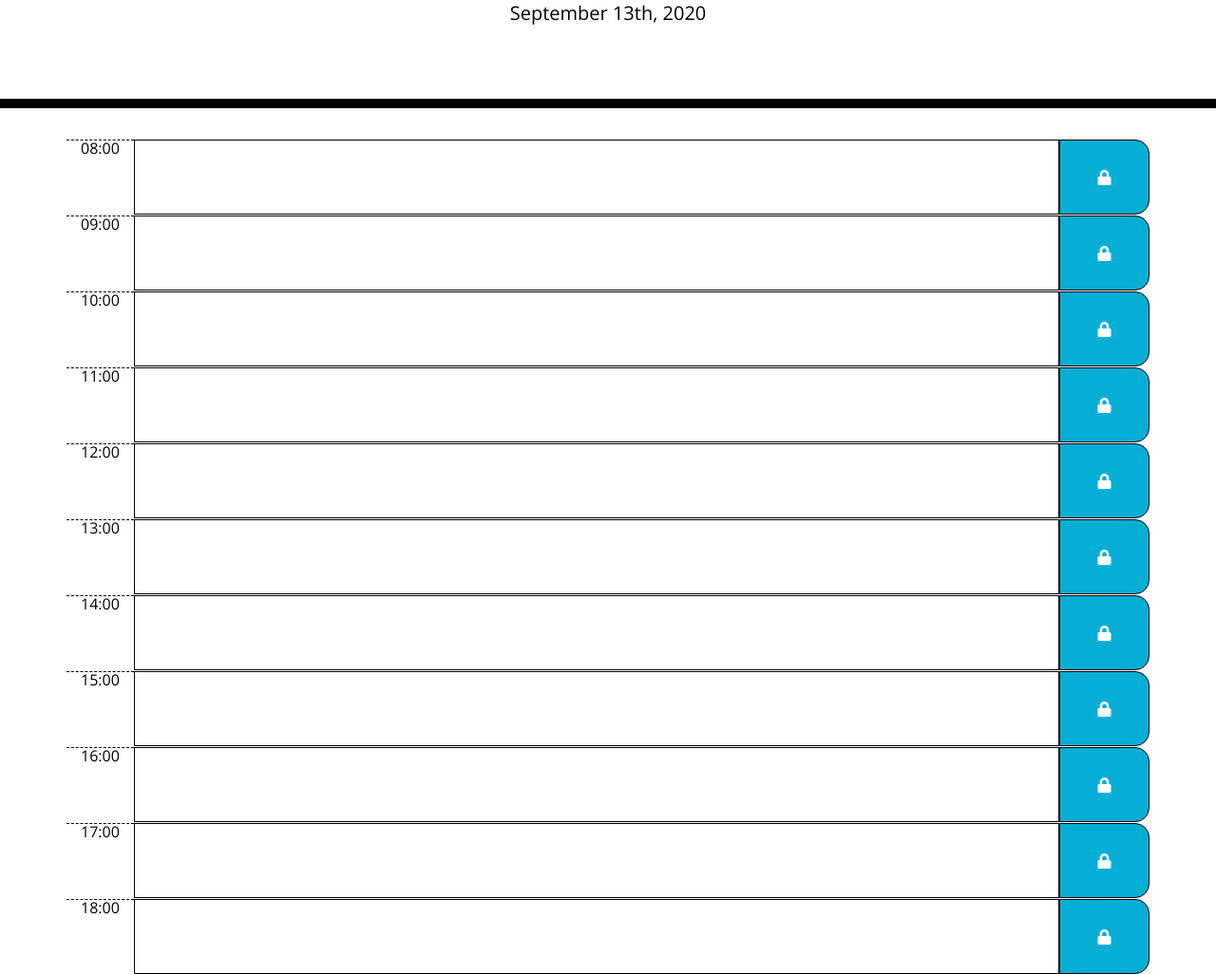
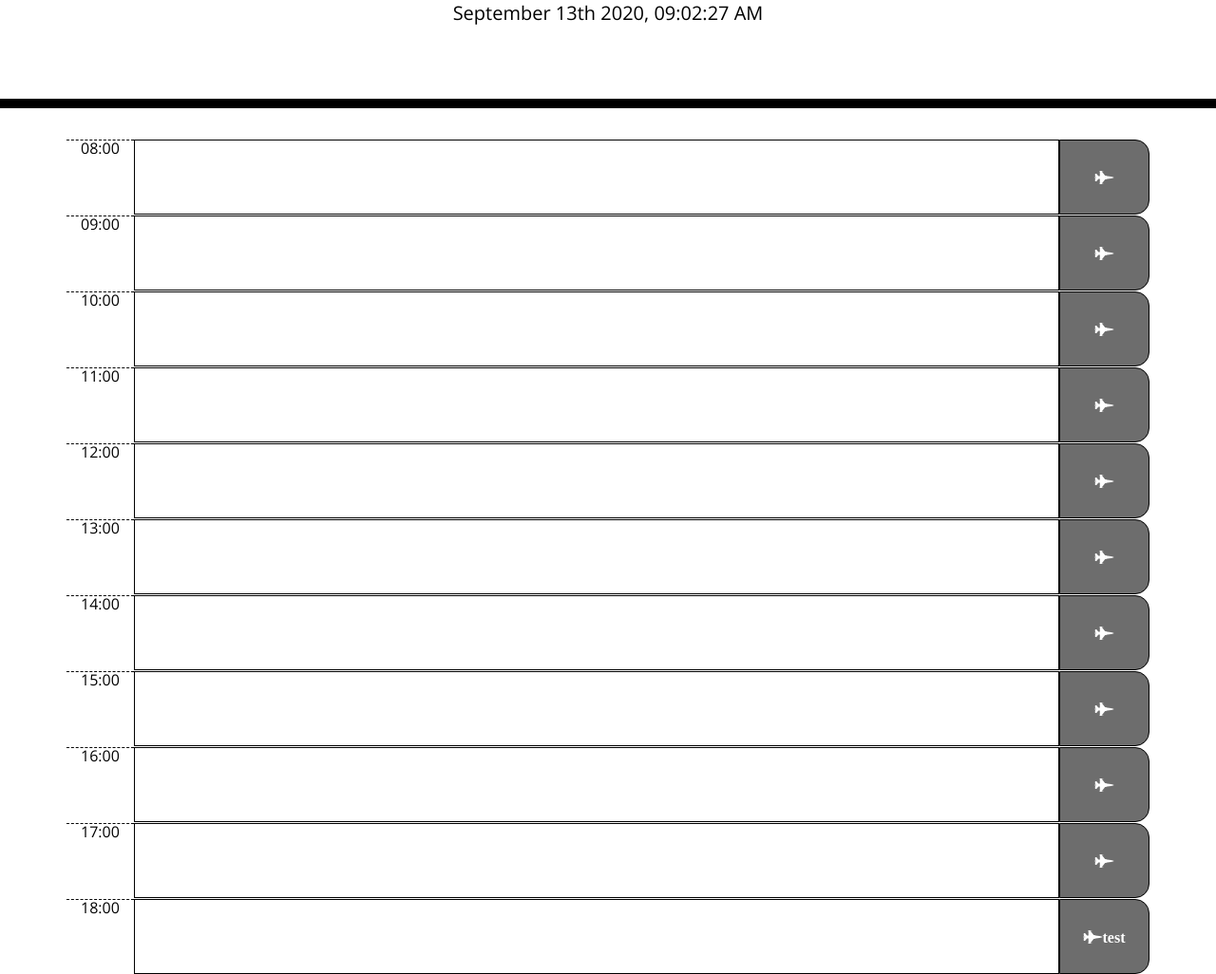
Before and after one commit to korynelson/DailyPlanner, a plain HTML site: page index.html in a window 1280 px wide. Shown: the part 190-1216 px from the top of the page at 95% size. Drawn offline with nearby package versions, Linux system fonts and the light colour scheme.

Commit message:
added renderEvent function.  Also added time update for every second. also added save to local storage on clicking save

```diff
--- a/index.html
+++ b/index.html
@@ -31,67 +31,67 @@
   <div class="row">
     <div class="col-auto hour">08:00</div>
     <textarea class="col"></textarea>
-    <button type="button" class="col-1 saveBtn"><i class="fas fa-lock "></i></button>
+    <button type="button" class="col-1 saveBtn"><i class="fas fa-fighter-jet "></i></button>
   </div>
 
   <div class="row">
     <div class="col-sm-auto hour">09:00</div>
     <textarea class="col"></textarea>
-    <button type="button" class="col-1 saveBtn"><i class="fas fa-lock "></i></button>
+    <button type="button" class="col-1 saveBtn"><i class="fas fa-fighter-jet "></i></button>
   </div>
 
   <div class="row">
     <div class="col-sm-auto hour">10:00</div>
     <textarea class="col"></textarea>
-    <button type="button" class="col-1 saveBtn"><i class="fas fa-lock "></i></button>
+    <button type="button" class="col-1 saveBtn"><i class="fas fa-fighter-jet "></i></button>
   </div>
 
   <div class="row">
     <div class="col-sm-auto hour">11:00</div>
     <textarea class="col"></textarea>
-    <button type="button" class="col-1 saveBtn"><i class="fas fa-lock "></i></button>
+    <button type="button" class="col-1 saveBtn"><i class="fas fa-fighter-jet "></i></button>
   </div>
 
   <div class="row">
     <div class="col-sm-auto hour">12:00</div>
     <textarea class="col"></textarea>
-    <button type="button" class="col-1 saveBtn"><i class="fas fa-lock "></i></button>
+    <button type="button" class="col-1 saveBtn"><i class="fas fa-fighter-jet "></i></button>
   </div>
 
   <div class="row">
     <div class="col-sm-auto hour">13:00</div>
     <textarea class="col"></textarea>
-    <button type="button" class="col-1 saveBtn"><i class="fas fa-lock "></i></button>
+    <button type="button" class="col-1 saveBtn"><i class="fas fa-fighter-jet "></i></button>
   </div>
 
   <div class="row">
     <div class="col-sm-auto hour">14:00</div>
     <textarea class="col"></textarea>
-    <button type="button" class="col-1 saveBtn"><i class="fas fa-lock "></i></button>
+    <button type="button" class="col-1 saveBtn"><i class="fas fa-fighter-jet "></i></button>
   </div>
 
   <div class="row">
     <div class="col-sm-auto hour">15:00</div>
     <textarea class="col"></textarea>
-    <button type="button" class="col-1 saveBtn"><i class="fas fa-lock "></i></button>
+    <button type="button" class="col-1 saveBtn"><i class="fas fa-fighter-jet "></i></button>
   </div>
 
   <div class="row">
     <div class="col-sm-auto hour">16:00</div>
     <textarea class="col"></textarea>
-    <button type="button" class="col-1 saveBtn"><i class="fas fa-lock "></i></button>
+    <button type="button" class="col-1 saveBtn"><i class="fas fa-fighter-jet "></i></button>
   </div>
 
   <div class="row">
     <div class="col-sm-auto hour">17:00</div>
     <textarea class="col"></textarea>
-    <button type="button" class="col-1 saveBtn"><i class="fas fa-lock "></i></button>
+    <button type="button" class="col-1 saveBtn"><i class="fas fa-fighter-jet "></i></button>
   </div>
 
-  <div class="row">
+  <div class="row" id="1800">
     <div class="col-sm-auto hour">18:00</div>
     <textarea class="col"></textarea>
-    <button type="button" class="col-1 saveBtn"><i class="fas fa-lock "></i></button>
+    <button type="button" class="col-1 saveBtn" id="1800"><i class="fas fa-fighter-jet ">test</i></button>
   </div>
 
  </div>
--- a/script.js
+++ b/script.js
@@ -1,3 +1,22 @@
+function updateTime () {
+    $("#currentDay").text(moment().format('MMMM Do YYYY, HH:mm:ss A'));
+};
+
+function renderEvents(){
+    $("textarea").each(function(){
+        var eventTime = $(this).siblings("div.hour").text();
+        $(this).text(window.localStorage.getItem(eventTime));
+    })
+}
+
 $(document).ready(function(){
-    $("#currentDay").text(moment().format('MMMM Do, YYYY'));
+    updateTime();
+    setInterval(updateTime, 1000);
+    renderEvents()
+
+    $(".saveBtn").on("click", function(){
+        var testing = $(this).siblings("div.hour").text()
+        window.localStorage.setItem(testing,$(this).siblings("textarea").val());
+    })
+
 })
--- a/style.css
+++ b/style.css
@@ -34,7 +34,6 @@ textarea{
   white-space: pre-wrap;
   height: 80px;
   border-top: 1px solid white;
-  text-align: center;
 }
 
 .hour {
@@ -62,12 +61,16 @@ textarea{
   border: 1px solid black;
   border-top-right-radius: 15px;
   border-bottom-right-radius: 15px;
-  background-color: #06AED5;
+  background-color: #6d6d6d;
   color: white;
   text-align: center;
 }
 
-.saveBtn i:hover {
-  font-size: 20px;
+.saveBtn:hover i{
+  font-size: 30px;
   transition: all .3s ease-in-out;
+  color: rgb(255, 2, 2);
 }
+.saveBtn:hover {
+  background-color: #3f3f3f;
+}
```
